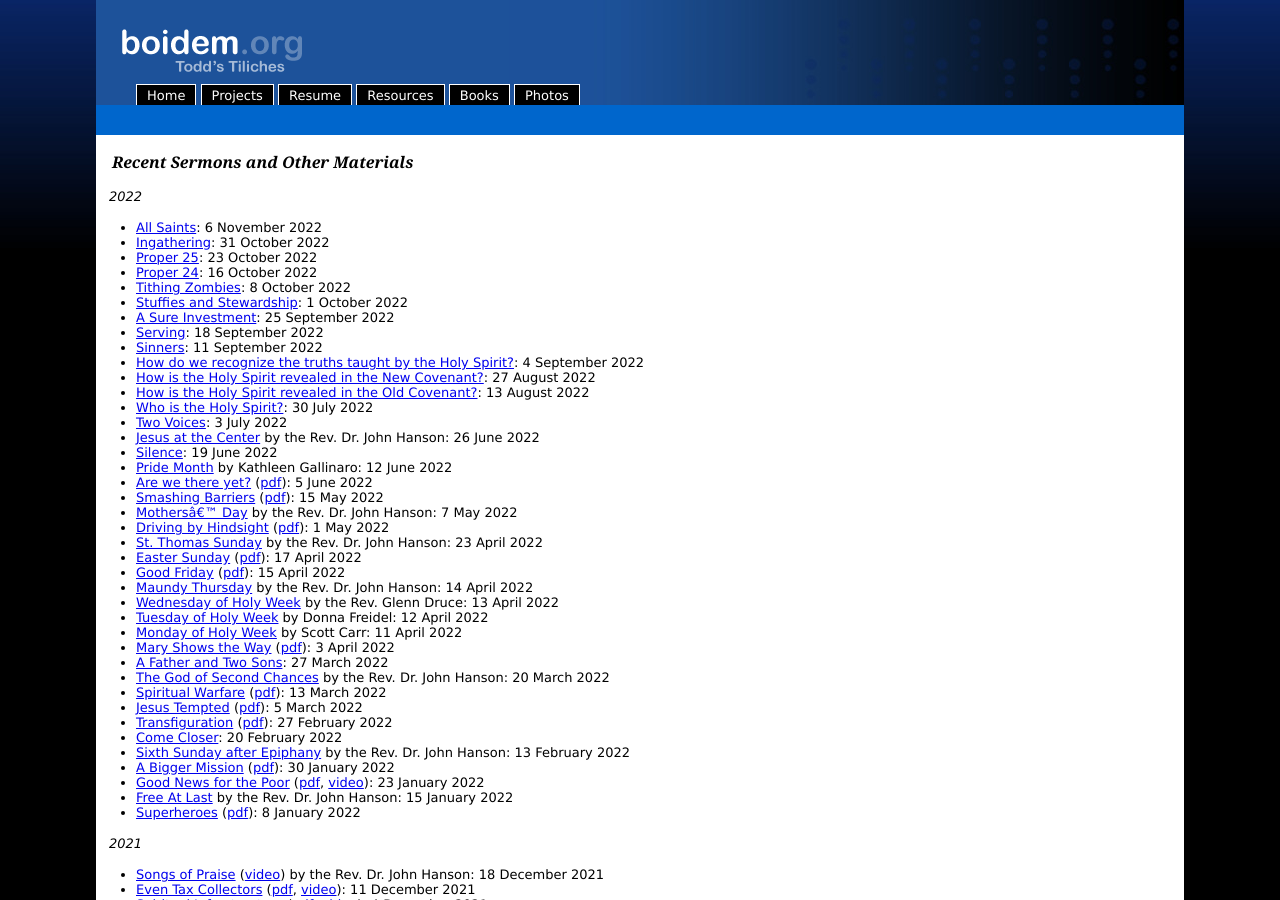
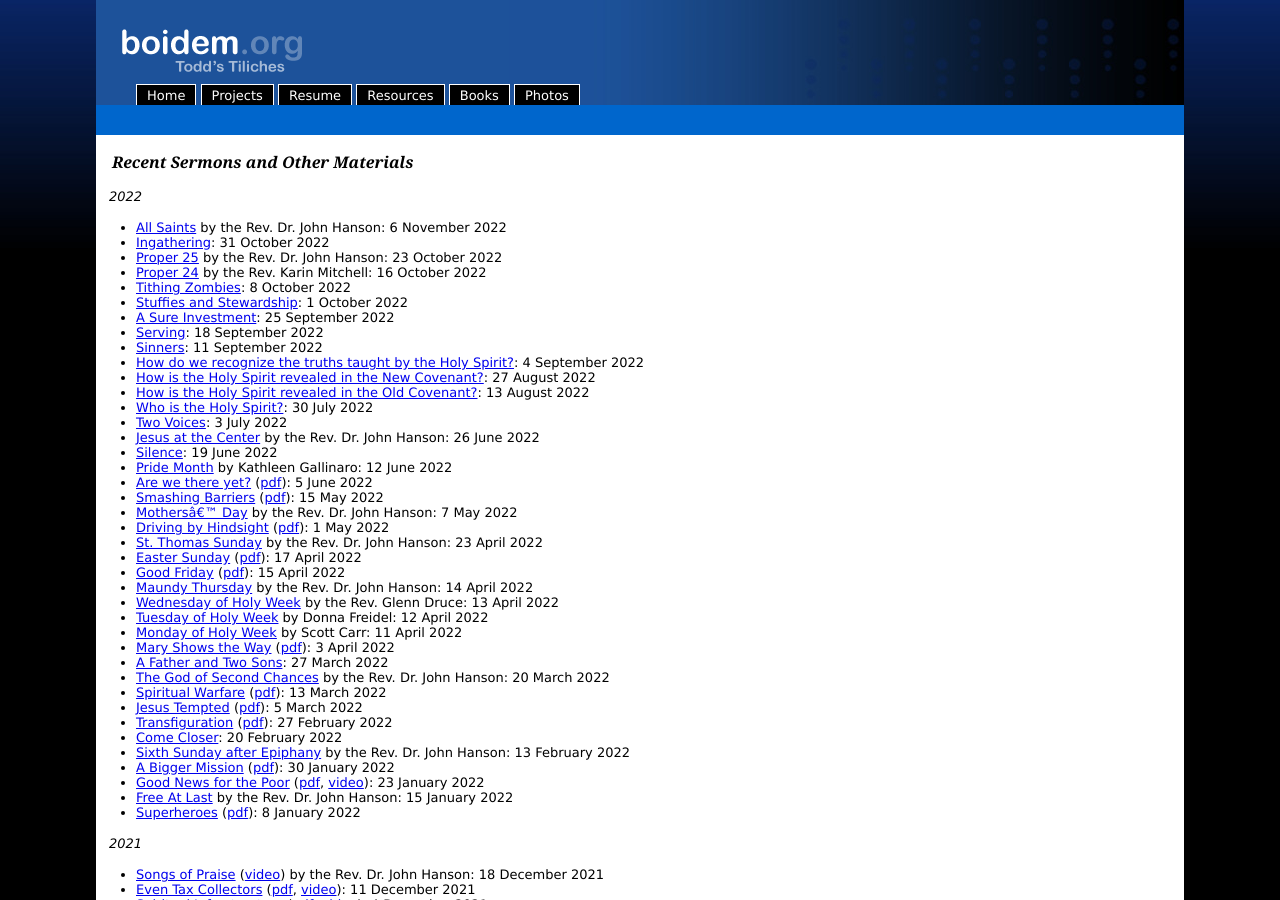
Before and after one commit to toddfoster/toddfoster.github.com, a Jekyll site: the page built from projects.md, in a window 1280 px wide and 900 px high. Built offline with Jekyll 4.4.1, drawn with Linux system fonts in a browser that asks for light colours.

Commit message:
add preachers' names

```diff
--- a/projects.md
+++ b/projects.md
@@ -7,10 +7,10 @@ Recent Sermons and Other Materials
 ----------------------------------
 
 *2022*
-* [All Saints](http://cdn.boidem.org/2022/sermons/StT20221106-JH.mp3): 6 November 2022
+* [All Saints](http://cdn.boidem.org/2022/sermons/StT20221106-JH.mp3) by the Rev. Dr. John Hanson: 6 November 2022
 * [Ingathering](http://cdn.boidem.org/2022/sermons/StT20221030.mp3): 31 October 2022
-* [Proper 25](http://cdn.boidem.org/2022/sermons/StT20221023-JH.mp3): 23 October 2022
-* [Proper 24](http://cdn.boidem.org/2022/sermons/StT20221016-KM.mp3): 16 October 2022
+* [Proper 25](http://cdn.boidem.org/2022/sermons/StT20221023-JH.mp3) by the Rev. Dr. John Hanson: 23 October 2022
+* [Proper 24](http://cdn.boidem.org/2022/sermons/StT20221016-KM.mp3) by the Rev. Karin Mitchell: 16 October 2022
 * [Tithing Zombies](http://cdn.boidem.org/2022/sermons/StT20221009.mp3): 8 October  2022
 * [Stuffies and Stewardship](http://cdn.boidem.org/2022/sermons/StT20221001.mp3): 1 October  2022
 * [A Sure Investment](http://cdn.boidem.org/2022/sermons/StT20220925.mp3): 25 September  2022
```
